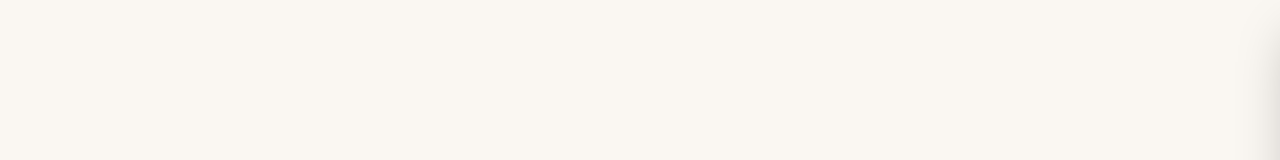
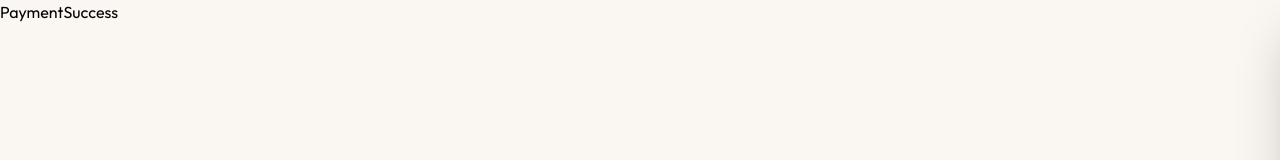
Before and after one commit to protik-datta/grocery, a React (Vite) app in the folder client/: page /payment/success in a window 1280 px wide. Shown: the top 160 px of the page. Built offline with nearby package versions, Linux system fonts and the light colour scheme.

Commit message:
success page add on client folder

```diff
--- a/client/src/App.jsx
+++ b/client/src/App.jsx
@@ -7,7 +7,8 @@ import DealsPage from "./pages/deals/DealsPage";
 import ProductDetails from "./pages/productDetails/ProductDetails";
 import SearchPage from "./pages/search/SearchPage";
 import OrderPage from "./pages/orders/OrderPage";
-import OrderDetails from './pages/orderDetails/OrderDetails';
+import OrderDetails from "./pages/orderDetails/OrderDetails";
+import PaymentSuccess from "./pages/paymentSuccess/PaymentSuccess";
 
 const App = () => {
   return (
@@ -27,6 +28,7 @@ const App = () => {
           <Route path="/orders" element={<OrderPage />} />
           <Route path="/orders/:id" element={<OrderDetails />} />
         </Route>
+        <Route path="/payment/success" element={<PaymentSuccess />} />
       </Routes>
     </BrowserRouter>
   );
--- /dev/null
+++ b/client/src/pages/paymentSuccess/PaymentSuccess.jsx
@@ -0,0 +1,7 @@
+const PaymentSuccess = () => {
+  return (
+    <div>PaymentSuccess</div>
+  )
+}
+
+export default PaymentSuccess
```
